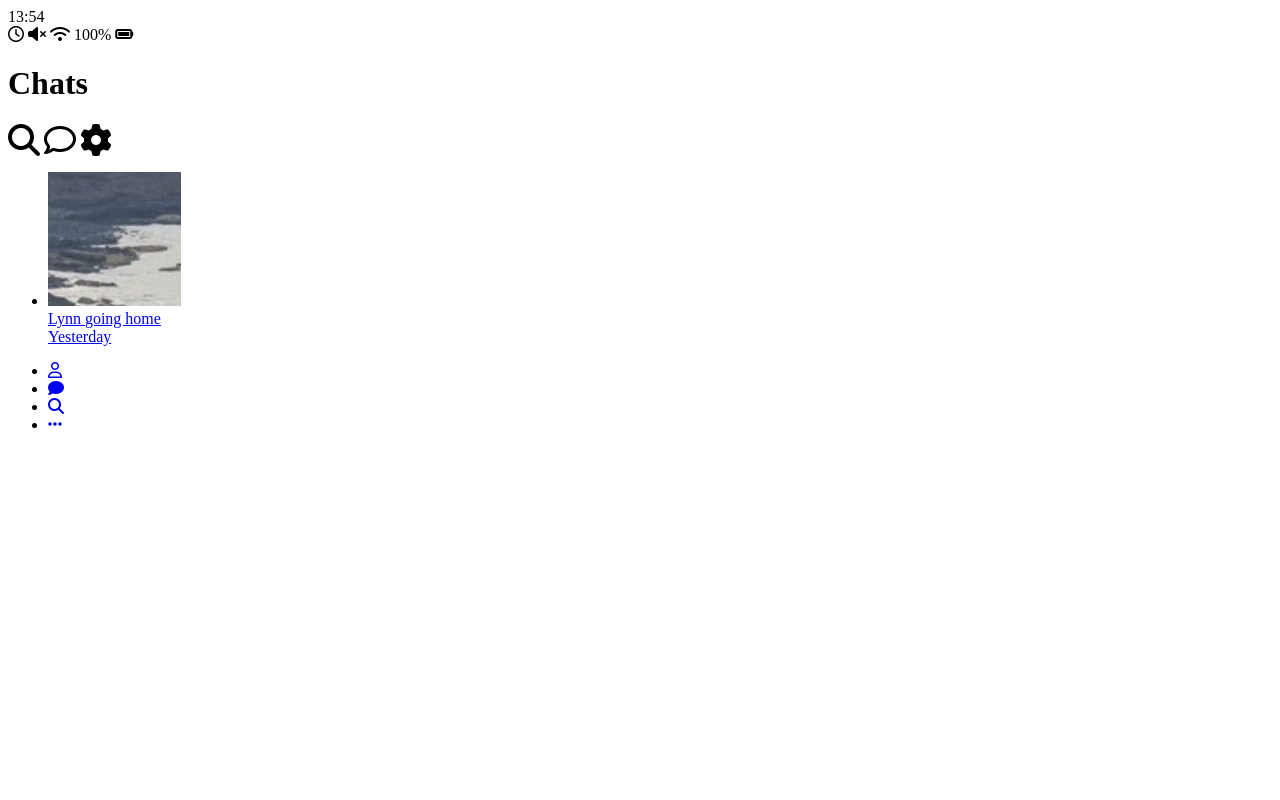
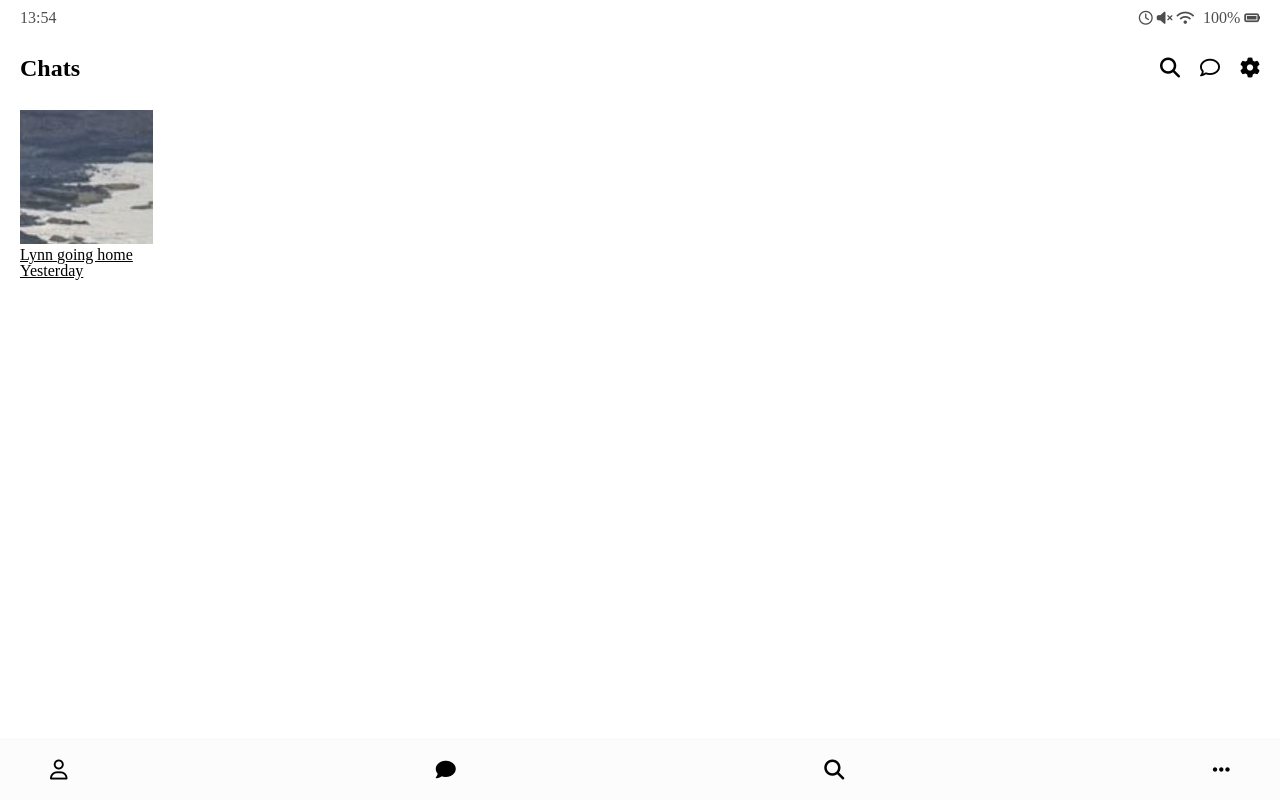
Before and after one commit to YusunL/kakao-clone, a plain HTML site: page index.html in a window 1280 px wide. Drawn offline with Linux system fonts and the light colour scheme.

Commit message:
5/19 css #2.3까지

```diff
--- /dev/null
+++ b/css/header.css
@@ -0,0 +1,27 @@
+.header {
+  display: flex;
+  justify-content: space-between;
+  margin-bottom: 30px;
+  align-items: center;
+}
+
+.header .header__title {
+  font-size: 24px;
+  font-weight: 700;
+}
+
+.header .header__icon {
+  font-size: 20px;
+  margin-left: 20px;
+  cursor: pointer;
+}
+
+.header .header__header-column {
+  display: flex;
+  align-items: center;
+}
+
+.header .header__back-btn {
+  font-size: 24 px;
+  margin-right: 20px;
+}
--- /dev/null
+++ b/css/nav-bar.css
@@ -0,0 +1,19 @@
+.nav {
+  position: fixed;
+  background-color: #fcfcfc;
+  width: 100%;
+  padding: 20px 50px;
+  left: 0px;
+  bottom: 0px;
+  right: 0px;
+  border-top: 1px solid #f7f7f7;
+}
+
+.nav .nav__list {
+  display: flex;
+  justify-content: space-between;
+}
+
+.nav i {
+  font-size: 20px;
+}
--- /dev/null
+++ b/css/reset.css
@@ -0,0 +1,129 @@
+/* http://meyerweb.com/eric/tools/css/reset/
+   v2.0 | 20110126
+   License: none (public domain)
+*/
+
+html,
+body,
+div,
+span,
+applet,
+object,
+iframe,
+h1,
+h2,
+h3,
+h4,
+h5,
+h6,
+p,
+blockquote,
+pre,
+a,
+abbr,
+acronym,
+address,
+big,
+cite,
+code,
+del,
+dfn,
+em,
+img,
+ins,
+kbd,
+q,
+s,
+samp,
+small,
+strike,
+strong,
+sub,
+sup,
+tt,
+var,
+b,
+u,
+i,
+center,
+dl,
+dt,
+dd,
+ol,
+ul,
+li,
+fieldset,
+form,
+label,
+legend,
+table,
+caption,
+tbody,
+tfoot,
+thead,
+tr,
+th,
+td,
+article,
+aside,
+canvas,
+details,
+embed,
+figure,
+figcaption,
+footer,
+header,
+hgroup,
+menu,
+nav,
+output,
+ruby,
+section,
+summary,
+time,
+mark,
+audio,
+video {
+  margin: 0;
+  padding: 0;
+  border: 0;
+  font-size: 100%;
+  font: inherit;
+  vertical-align: baseline;
+}
+/* HTML5 display-role reset for older browsers */
+article,
+aside,
+details,
+figcaption,
+figure,
+footer,
+header,
+hgroup,
+menu,
+nav,
+section {
+  display: block;
+}
+body {
+  line-height: 1;
+}
+ol,
+ul {
+  list-style: none;
+}
+blockquote,
+q {
+  quotes: none;
+}
+blockquote:before,
+blockquote:after,
+q:before,
+q:after {
+  content: "";
+  content: none;
+}
+table {
+  border-collapse: collapse;
+  border-spacing: 0;
+}
--- /dev/null
+++ b/css/status-bar.css
@@ -0,0 +1,14 @@
+.status-bar {
+  display: flex;
+  justify-content: space-between;
+  margin-bottom: 30px;
+  opacity: 0.7;
+}
+
+.status-bar i {
+  font-size: 14px;
+}
+
+.status-bar .status-bar__battery-level {
+  margin-left: 5px;
+}
--- /dev/null
+++ b/css/styles.css
@@ -0,0 +1,21 @@
+@import "reset.css";
+@import url("https://fonts.googleapis.com/css2?family=Open+Sans:wght@600&display=swap");
+@import "status-bar.css";
+@import "header.css";
+@import "nav-bar.css";
+
+* {
+  box-sizing: border-box;
+}
+
+body {
+  background-color: white;
+  padding: 10px 20px;
+  color: #020202;
+  font-family: "Open Sans" -apple-system, BlinkMacSystemFont, "Segoe UI", Roboto,
+    Oxygen, Ubuntu, Cantarell, "Open Sans", "Helvetica Neue", sans-serif;
+}
+
+a {
+  color: inherit;
+}
--- a/index.html
+++ b/index.html
@@ -8,6 +8,7 @@
       src="https://kit.fontawesome.com/f3e093db79.js"
       crossorigin="anonymous"
     ></script>
+    <link rel="stylesheet" href="css/styles.css"/>
   </head>
 
   <body>
@@ -30,13 +31,13 @@
       </div>
       <div class="header__header-column">
         <span class="header__icon">
-          <i class="fas fa-search fa-2x"></i>
+          <i class="fas fa-search"></i>
         </span>
         <span class="header__icon">
-          <i class="far fa-comment fa-2x"></i>
+          <i class="far fa-comment"></i>
         </span>
         <span class="header__icon">
-          <i class="fas fa-cog fa-2x"></i>
+          <i class="fas fa-cog"></i>
         </span>
       </div>
     </header>
```
Also changed, not shown: chat.html (+5 -4 lines), find.html (+3 -2 lines), friends.html (+3 -2 lines), more.html (+4 -3 lines), settings.html (+4 -3 lines).
